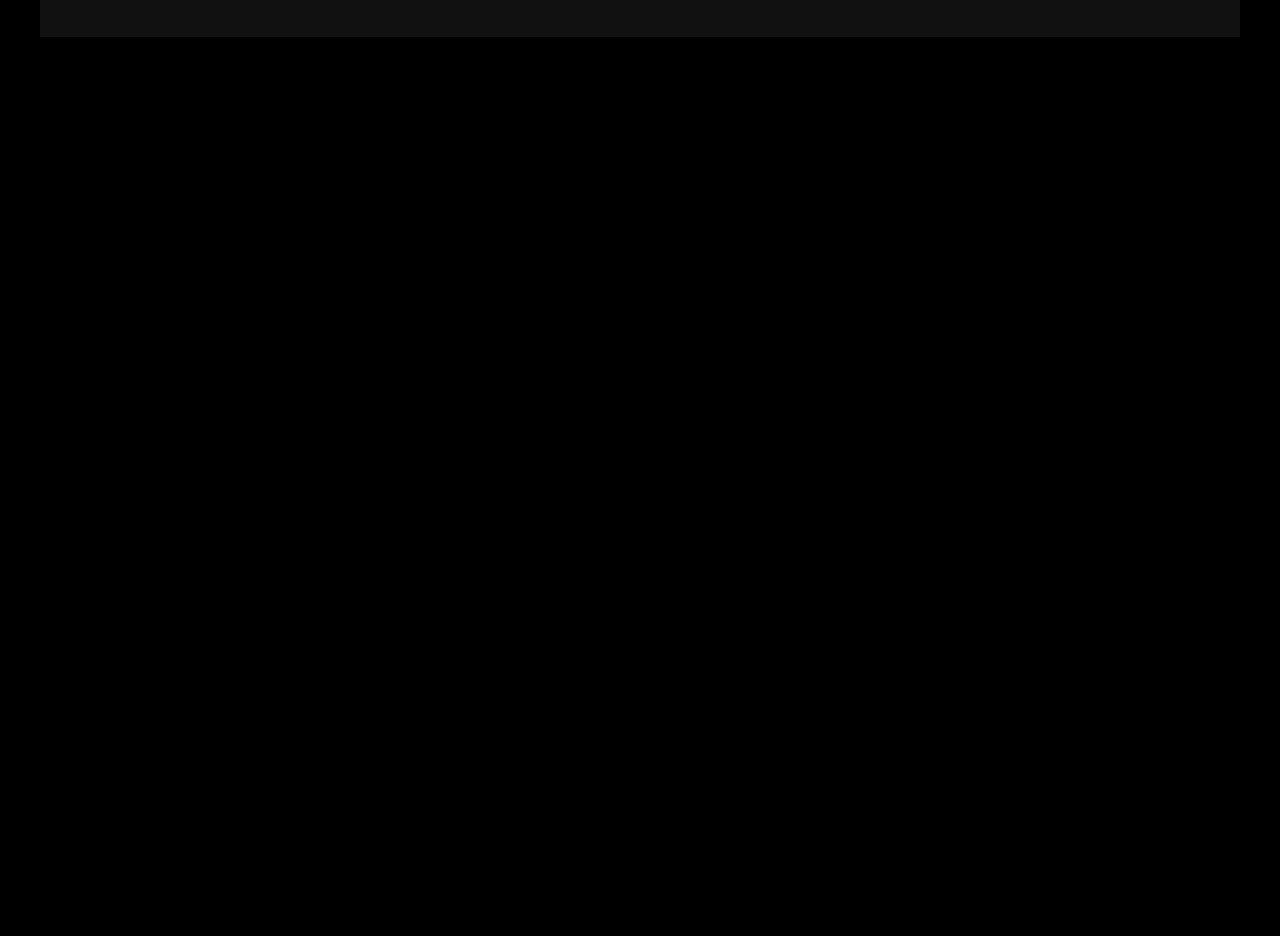
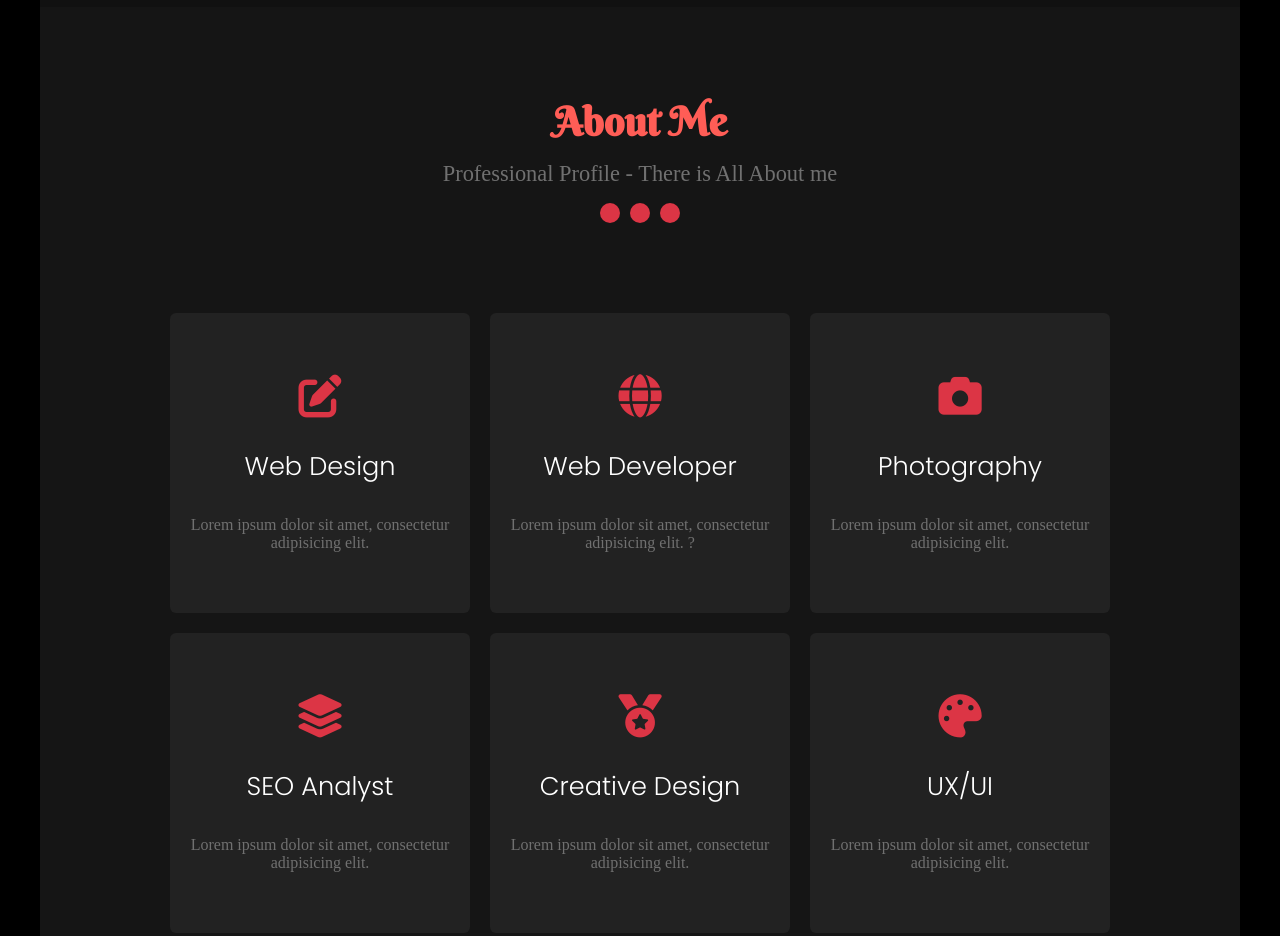
Before and after one commit to REALFSB/Curriculum-vitae, a plain HTML site: page index.html in a window 1280 px wide. Shown: the part 1328-2264 px from the top of the page. Before the commit the page ends 1365 px from the top, so only its background shows below. Drawn offline with Linux system fonts and the light colour scheme.

Commit message:
Adding another section

```diff
--- a/assets/style.css
+++ b/assets/style.css
@@ -284,9 +284,9 @@ main .sobre {
     }
 }
 
- /* RESPONSIVO */
+/* RESPONSIVO */
 
- @media(max-width: 992px) {
+@media(max-width: 992px) {
     .sobre img {
         grid-column: 1/-1;
         justify-self: center;
@@ -314,4 +314,97 @@ main .sobre {
         color: #f7f7f7;
         font-size: 3rem;
     }
- }
+}
+
+/* SEÇÃO SERVICES */
+
+.services {
+    background-color: #151515;
+    margin-top: -30px;
+    padding: 60px;
+}
+
+.my_services {
+    padding: 60px;
+    color: white;
+}
+
+.my_services ul {
+    display: flex;
+    flex-wrap: wrap;
+    gap: 20px;
+    align-items: center;
+    justify-content: center;
+}
+
+.my_services ul li {
+    cursor: pointer;
+    border-radius: 6px;
+    position: relative;
+    padding: 10px;
+    display: grid;
+    gap: 30px;
+    text-align: center;
+    max-width: 300px;
+    align-content: center;
+    height: 300px;
+    background-color: #222;
+}
+
+.my_services ul li i {
+    font-size: 2.7rem;
+    color: #dc3545;
+}
+
+.my_services ul li h3 {
+    color: #fff;
+    font-size: 1.6rem;
+    font-family: 'Poppins';
+    font-weight: 500;
+}
+
+.my_services ul li p {
+    color: #707070;
+    font: 1.1rem;
+}
+
+.my_services li::before {
+    content: '';
+    transition: .5s ease-in-out;
+    border-radius: 6px;
+    width: 0px;
+    height: 0px;
+    position: absolute;
+    top: -2px;
+    right: -1px;
+    border-top: 2px solid transparent;
+    border-right: 2px solid transparent;
+}
+
+.my_services li::after {
+    content: '';
+    transition: .5s ease-in-out;
+
+    border-radius: 6px;
+    width: 0px;
+    height: 0px;
+    position: absolute;
+    bottom: -2px;
+    left: -2px;
+    border-bottom: 2px solid transparent;
+    border-left: 2px solid transparent;
+}
+
+.my_services li:hover::before {
+    width: 100%;
+    height: 100%;
+    border-top: 2px solid red;
+    border-right: 2px solid red;
+}
+
+.my_services li:hover::after {
+    width: 100%;
+    height: 100%;
+    border-bottom: 2px solid red;
+    border-left: 2px solid red;
+}
--- a/index.html
+++ b/index.html
@@ -15,7 +15,7 @@
     <header>
         <h1>Dev <span>Saber</span></h1>
         <nav>
-            <ul class="navegacao-primaria">
+            <ul aria-label="Navegação primária" class="navegacao-primaria">
                 <li><a href="#home">Home</a></li>
                 <li><a href="#about">About</a></li>
                 <li><a href="#resume">Resume</a></li>
@@ -58,7 +58,8 @@
                         Lorem ipsum dolor sit amet, consectetur adipisicing elit. Magni, error totam.
                         <br>
                         <br>
-                        Error rerum aspernatur non doloribus quidem repellendus, assumenda maxime dicta praesentium quo soluta fugiat magnam exercitationem commodi, voluptatum distinctio!
+                        Error rerum aspernatur non doloribus quidem repellendus, assumenda maxime dicta praesentium quo
+                        soluta fugiat magnam exercitationem commodi, voluptatum distinctio!
                     </p>
                 </div>
                 <div class="sobre_info">
@@ -74,6 +75,52 @@
         </article>
     </main>
 
+    <section class="services">
+        <div class="sobre_titulo">
+            <h1>About Me</h1>
+            <p>Professional Profile - There is All About me</p>
+            <div arial-label="Seção apenas de ilustrações de botões">
+                <span></span>
+                <span></span>
+                <span></span>
+            </div>
+        </div>
+        <div class="my_services">
+            <ul aria-label="Navegação secundária]">
+                <li>
+                    <i class="fa-sharp fa-solid fa-pen-to-square"></i>
+                    <h3>Web Design</h3>
+                    <p>Lorem ipsum dolor sit amet, consectetur adipisicing elit. </p>
+                </li>
+                <li>
+                    <i class="fa-solid fa-globe"></i>
+                    <h3>Web Developer</h3>
+                    <p>Lorem ipsum dolor sit amet, consectetur adipisicing elit. ?</p>
+                </li>
+                <li>
+                    <i class="fa-solid fa-camera"></i>
+                    <h3>Photography</h3>
+                    <p>Lorem ipsum dolor sit amet, consectetur adipisicing elit.</p>
+                </li>
+                <li>
+                    <i class="fa-solid fa-layer-group"></i>
+                    <h3>SEO Analyst</h3>
+                    <p>Lorem ipsum dolor sit amet, consectetur adipisicing elit. </p>
+                <li>
+                    <i class="fa-solid fa-medal"></i>
+                    <h3>Creative Design</h3>
+                    <p>Lorem ipsum dolor sit amet, consectetur adipisicing elit. </p>
+                </li>
+                <li>
+                    <i class="fa-sharp fa-solid fa-palette"></i>
+                    <h3>UX/UI</h3>
+                    <p>Lorem ipsum dolor sit amet, consectetur adipisicing elit. </p>
+                </li>
+
+            </ul>
+        </div>
+    </section>
+
     <script src="./assets/script.js"></script>
 </body>
 
```
